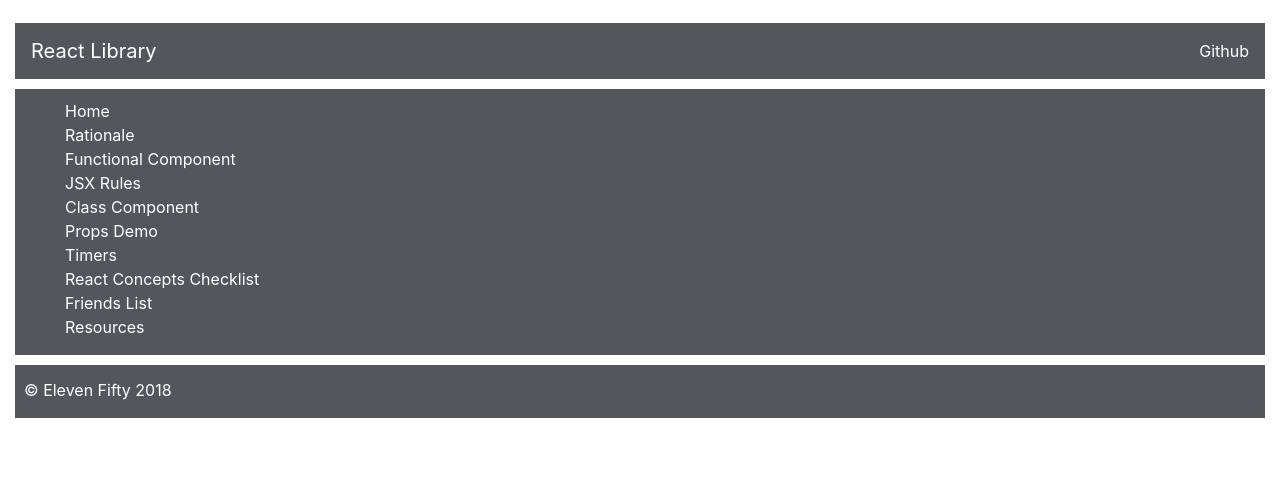
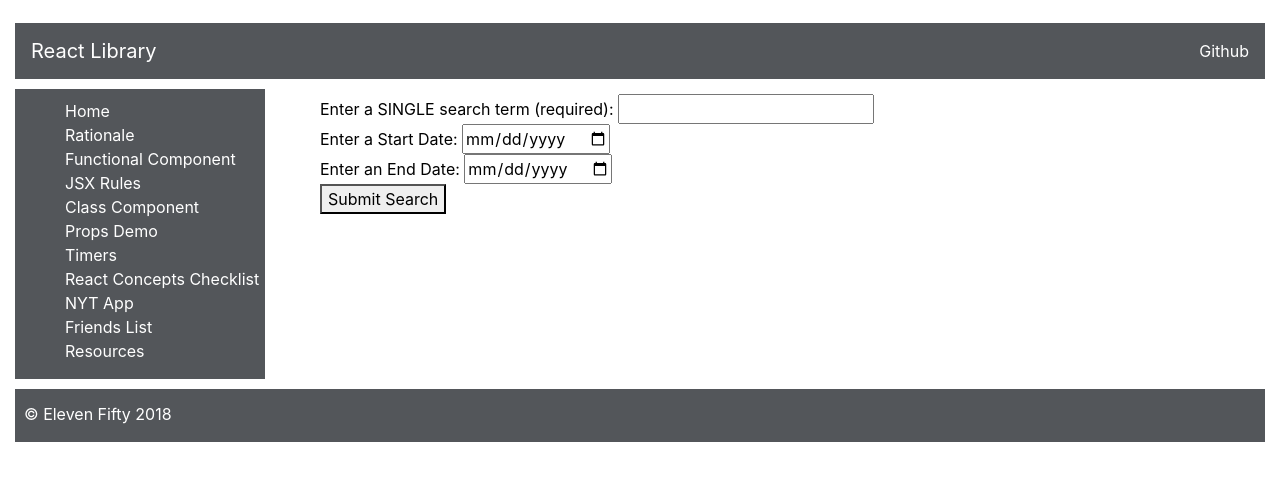
Before and after one commit to thomasmcclellan/1150-javascriptMarch2018, a React (Create React App) app in the folder 3-reactFundamentals/my-react-app/: page /nytapp in a window 1280 px wide. Shown: the top 480 px of the page. Built offline with nearby package versions, Linux system fonts and the light colour scheme; the HTML template or start-up script is replaced by a standard one.

Commit message:
nyt react

```diff
--- /dev/null
+++ b/3-reactFundamentals/my-react-app/src/components/apps/nyt-app/NytApp.js
@@ -0,0 +1,82 @@
+import React, { Component } from 'react';
+import NytResults from './NytResults';
+
+const baseURL = 'https://api.nytimes.com/svc/search/v2/articlesearch.json';
+const key = 'b2e02612e179494c9f1f57577b582a0a';
+
+export default class NytApp extends Component {
+  constructor(props) {
+    super(props);
+    this.state = {
+      search: '',
+      startDate: '',
+      endDate: '',
+      pageNumber: 0,
+      results: []
+    };
+  }
+
+  fetchResults = () => {
+    let url = `${ baseURL }?api-key=${ key }&page=${ this.state.pageNumber }&q=${ this.state.search }`
+    url = this.state.startDate ? url + `&begin_date=${ this.state.startDate }` : url;
+    url = this.state.endDate ? url + `&end_date=${ this.state.endDate }` : url;
+    fetch(url)
+      .then((response) => response.json())
+      .then((data) => {
+        // console.log(data)
+        this.setState({ results: data.response.docs })
+      })
+  }
+
+  handleSubmit = (event) => {
+    this.setState({ pageNumber: 0 })
+    this.fetchResults();
+    event.preventDefault();
+  }
+
+  handleChange = (event) => {
+    this.setState({
+      [event.target.name]: event.target.value
+    });
+  }
+
+  changePageNumber = (e, direction) => {
+    e.preventDefault();
+    if (direction === 'down') {
+      if (this.state.pageNumber > 0) {
+        let newPageNumber = this.state.pageNumber - 1;
+        this.setState({ pageNumber: newPageNumber })
+        this.fetchResults();
+      }
+    }
+    if (direction === 'up') {
+      let newPageNumber = this.state.pageNumber + 1;
+      this.setState({ pageNumber: newPageNumber })
+      this.fetchResults();
+    }
+  }
+
+  render() {
+    return (
+      <div className='main'>
+        <div className='mainDiv'>
+          <form onSubmit={ e => this.handleSubmit(e) }>
+            <span>Enter a SINGLE search term (required): </span>
+            <input type='text' name='search' onChange={ this.handleChange } required/>
+            <br/>
+            <span>Enter a Start Date: </span>
+            <input type='date' name='startDate' patter='[0-9]{ 8 }' onChange={ this.handleChange }/>
+            <br/>
+            <span>Enter an End Date: </span>
+            <input type='date' name='endDate' pattern='[0-9]{ 8 }' onChange={ this.handleChange }/>
+            <br/>
+            <button className='submit'>Submit Search</button>
+          </form>
+          {
+            this.state.results.length > 0 ? <NytResults results={ this.state.results } changePage={ this.changePageNumber }/> : <div></div>
+          }
+        </div>
+      </div>
+    );
+  }
+};
--- /dev/null
+++ b/3-reactFundamentals/my-react-app/src/components/apps/nyt-app/NytResults.js
@@ -0,0 +1,31 @@
+import React from 'react';
+
+const NytResults = (props) => {
+  return (
+    <div>
+      { props.results.map(result => {
+        return (
+          <div key={ result._id }>
+            <h2>{ result.headline.main }</h2>
+            { result.multimedia.length > 1 ? <img alt='article' src={ `http://www.nytimes.com/${result.multimedia[1].url }` }/> : '' }
+            <p>
+              { result.snippet }
+              <br/>
+              { result.keywords.length > 0 ? 'Keywords: ' : '' }
+            </p>
+            <ul>
+              { result.keywords.map(keyword => <li key={ keyword.value }>{ keyword.value }</li>) }
+            </ul>
+            <a href={ result.web_url } target='blank'><button>Read It</button></a>
+          </div>
+        )
+      })}
+      <div>
+        <button onClick={ e => props.changePage(e, 'down') }>Previous 10</button>
+        <button onClick={ e => props.changePage(e, 'up') }>Next 10</button>
+      </div>
+    </div>
+  );
+};
+
+export default NytResults;
--- a/3-reactFundamentals/my-react-app/src/components/site/Sidebar.js
+++ b/3-reactFundamentals/my-react-app/src/components/site/Sidebar.js
@@ -17,6 +17,7 @@
         <li><Link to='/propsdemo'>Props Demo</Link></li>
         <li><Link to='/timer'>Timers</Link></li>
         <li><Link to='/reactconceptlist'>React Concepts Checklist</Link></li>
+        <li><Link to='/nytapp'>NYT App</Link></li>
         <li><Link to='/friendlist'>Friends List</Link></li>
         <li><Link to='/resources'>Resources</Link></li>
       </ul>
--- a/3-reactFundamentals/my-react-app/src/components/site/_routes.js
+++ b/3-reactFundamentals/my-react-app/src/components/site/_routes.js
@@ -7,7 +7,8 @@
 import PropsDemo from '../concepts/PropsDemo';
 import TimePiecesApp from '../apps/timer-apps/TimePiecesApp';
 import ReactConceptsApp from '../apps/concept-list-app/ReactConceptsApp';
-import FriendListApp from '../apps/friends-list/FriendListApp';
+import NytApp from '../apps/nyt-app/NytApp';
+import FriendListApp from '../apps/friends-list-app/FriendListApp';
 
 export const routes = [
   {
@@ -46,6 +47,11 @@
     main: () => <ReactConceptsApp/>
   },
   {
+    path: '/nytapp',
+    exact: true,
+    main: () => <NytApp/>
+  },
+  {
     path: '/friendlist',
     exact: true,
     main: () => <FriendListApp/>
```
Also changed, not shown: 3-reactFundamentals/my-react-app/src/components/apps/friends-list-app/FriendList.js (renamed from 3-reactFundamentals/my-react-app/src/components/apps/friends-list/FriendList.js), 3-reactFundamentals/my-react-app/src/components/apps/friends-list-app/FriendListApp.js (renamed from 3-reactFundamentals/my-react-app/src/components/apps/friends-list/FriendListApp.js).
